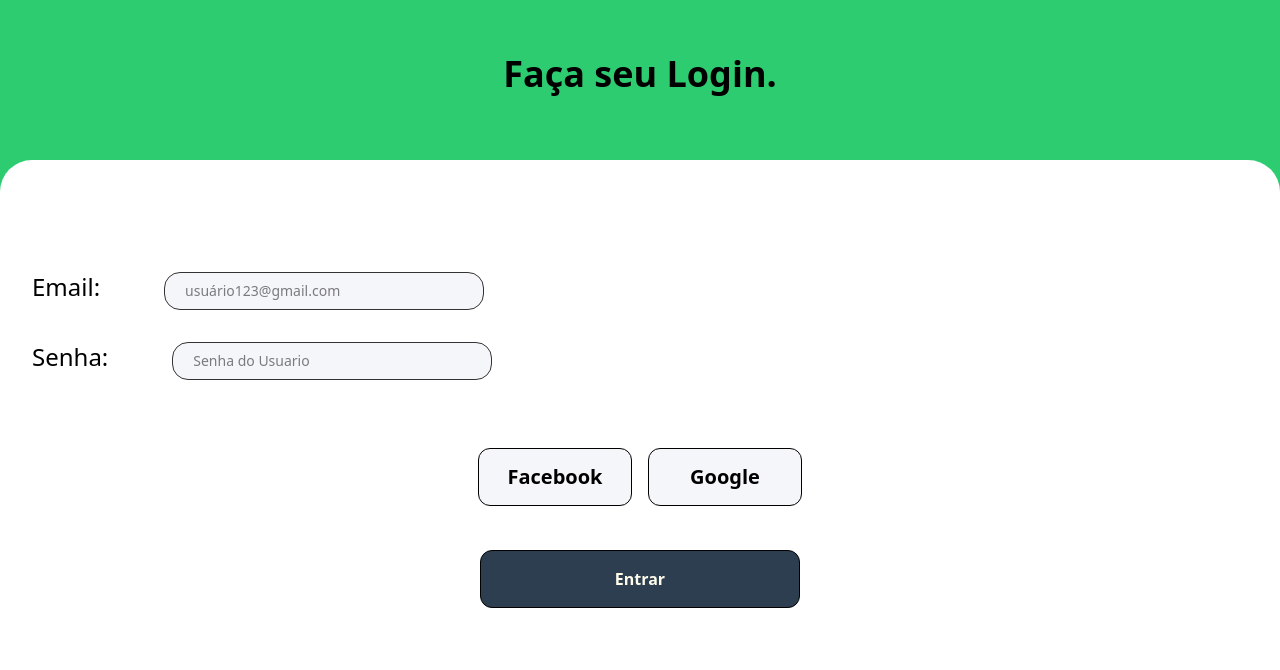
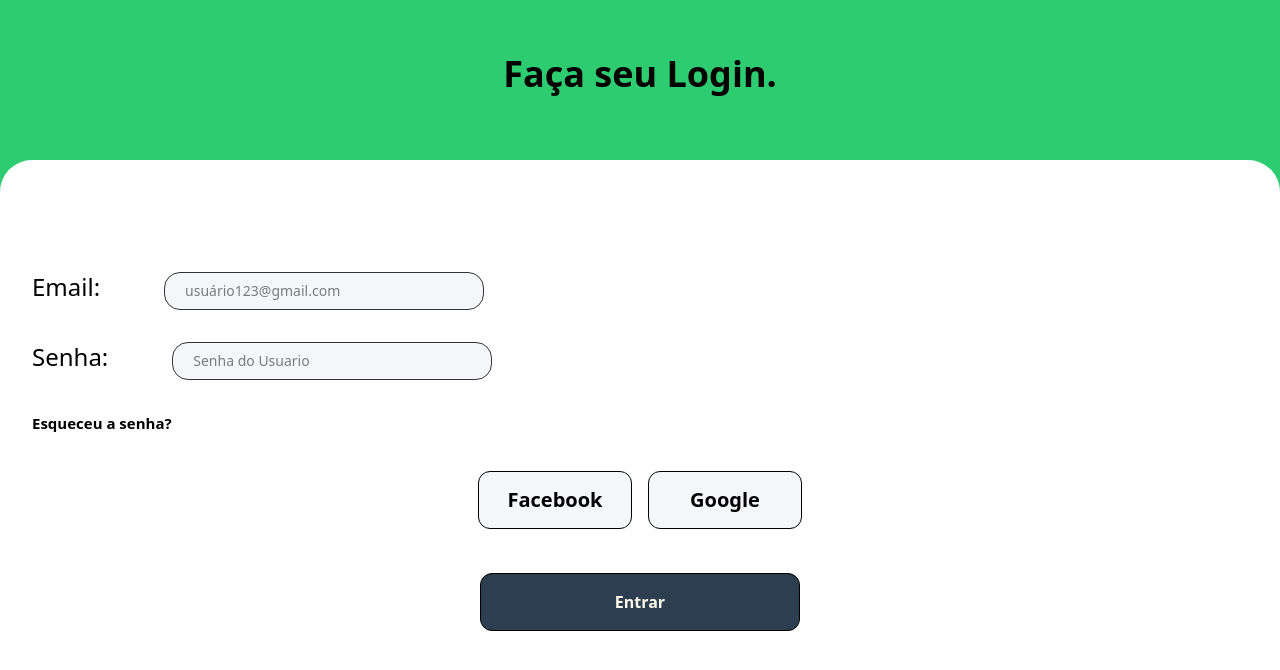
Before and after one commit to dig-ie/bolsa-nextjs-app, a Next.js app: page /LoginPage in a window 1280 px wide. Shown: the top 670 px of the page. Built offline with nearby package versions, Linux system fonts and the light colour scheme.

Commit message:
refactor: I renamed the parameter "a" to "text"

```diff
--- a/src/app/components/CustomLink/CustomLink.tsx
+++ b/src/app/components/CustomLink/CustomLink.tsx
@@ -2,10 +2,10 @@ import React from "react";
 import Link from "next/link";
 import {CustomLinkProps} from "../CustomLink/CustomLinkProps"
 
-const CustomLink: React.FC <CustomLinkProps> = ({a}) =>{
+const CustomLink: React.FC <CustomLinkProps> = ({text}) =>{
     return(
         <Link className="text-customBlue font-bold text-[15px] mt-3 items-end justify-end ml-8" href="./ForgetPassword">
-        {a}
+        {text}
         </Link>
     )
 }
--- a/src/app/components/CustomLink/CustomLinkProps.d.ts
+++ b/src/app/components/CustomLink/CustomLinkProps.d.ts
@@ -1,3 +1,3 @@
 export type CustomLinkProps = {
-    a: string;
+    text: string;
 };
```
